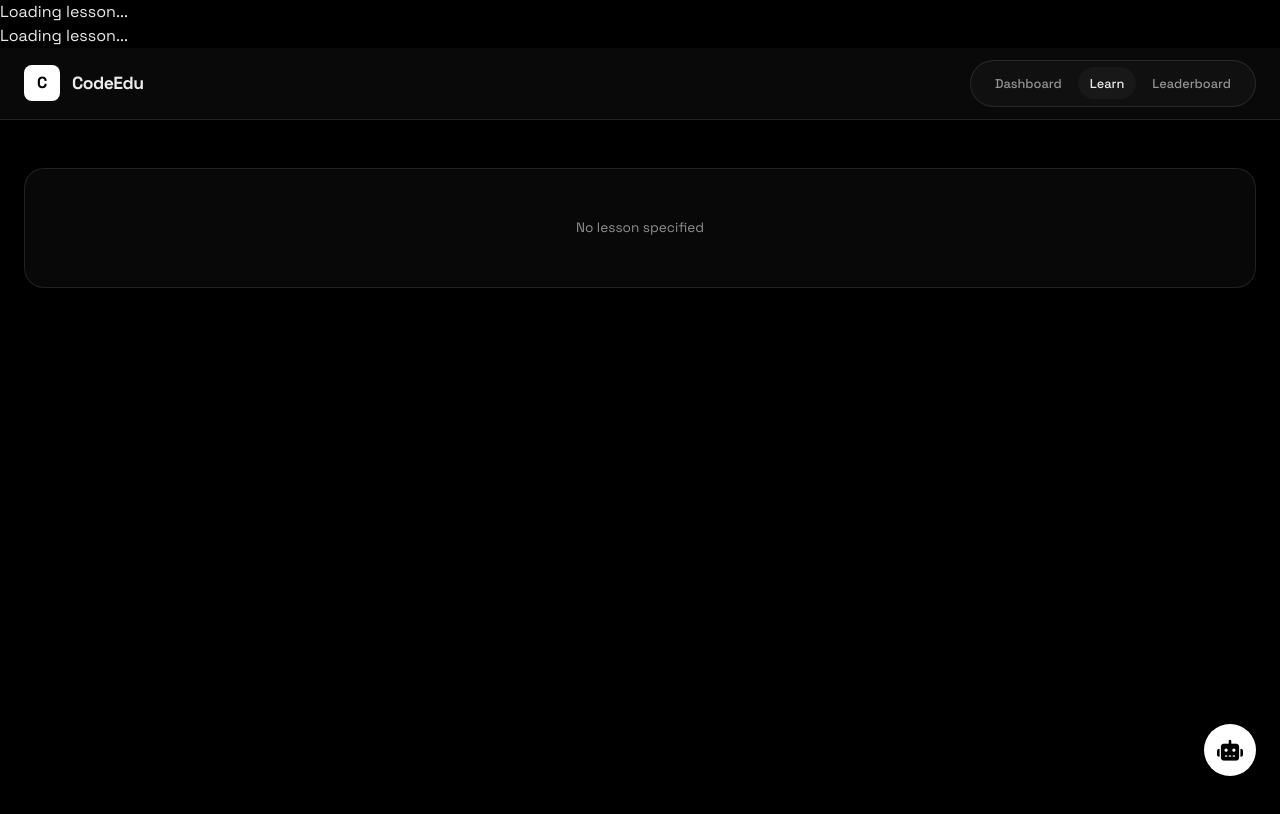
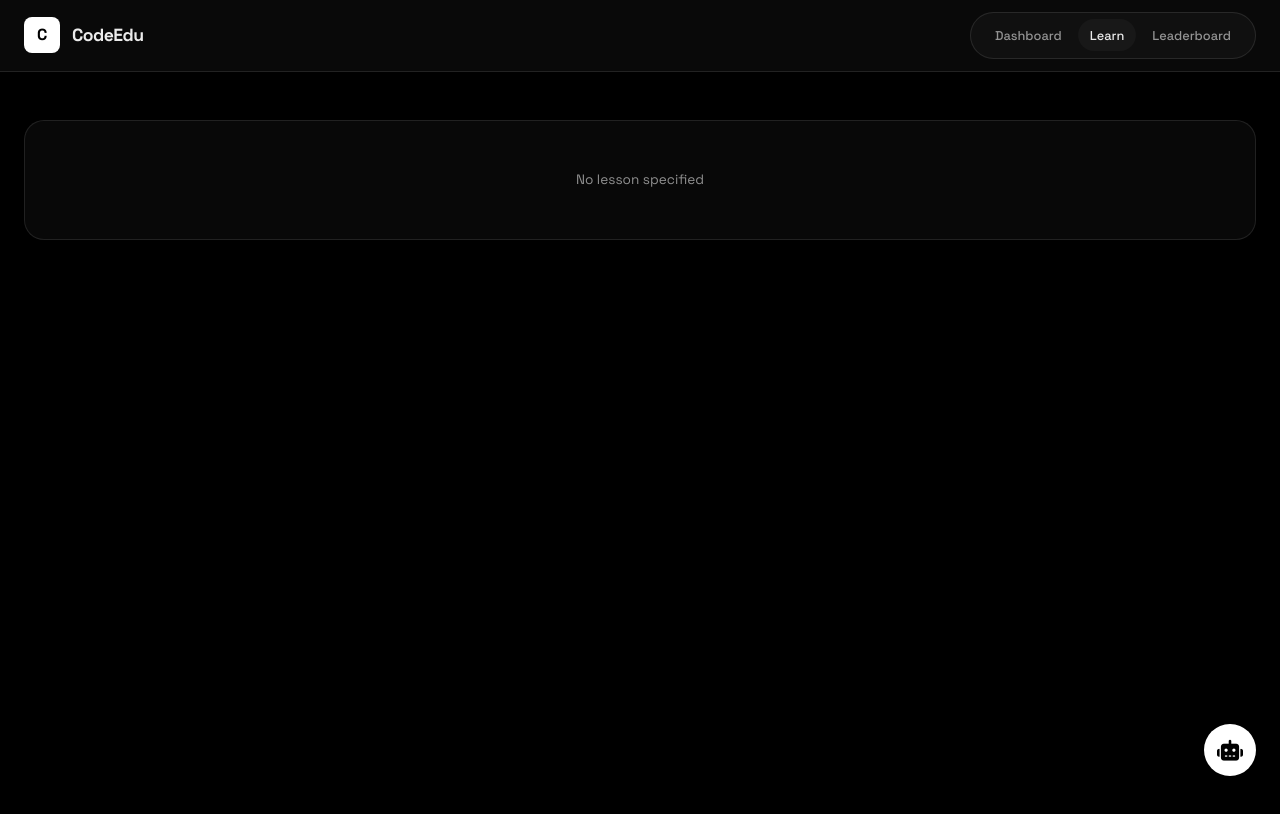
Before and after one commit to yanis4life/code-edu, a website: page frontend/lesson.html in a window 1280 px wide. Drawn offline with nearby package versions, Linux system fonts and the light colour scheme.

Commit message:
fix: remove old loader remnants causing duplicate text

```diff
--- a/frontend/lesson.html
+++ b/frontend/lesson.html
@@ -36,12 +36,6 @@
 </head>
 <body>
 <div id="loader"><i class="fas fa-code"></i><span>Loading lesson...</span></div>
-
-  <div class="loader-text">Loading lesson...</div>
-</div>
-
-  <div class="loader-text">Loading lesson...</div>
-</div>
 <div class="viewport">
   <div class="shell">
         <nav class="nav">
```
